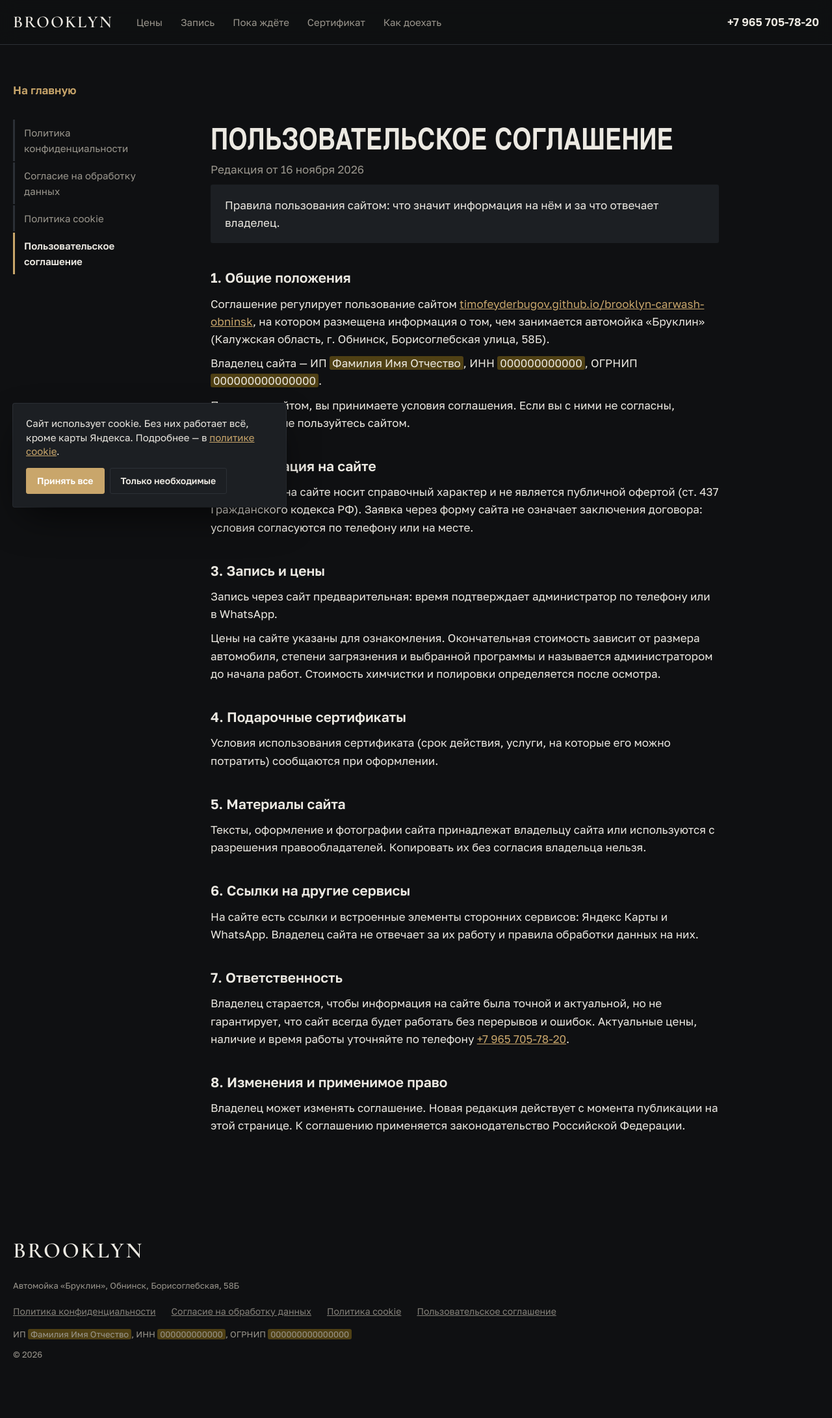
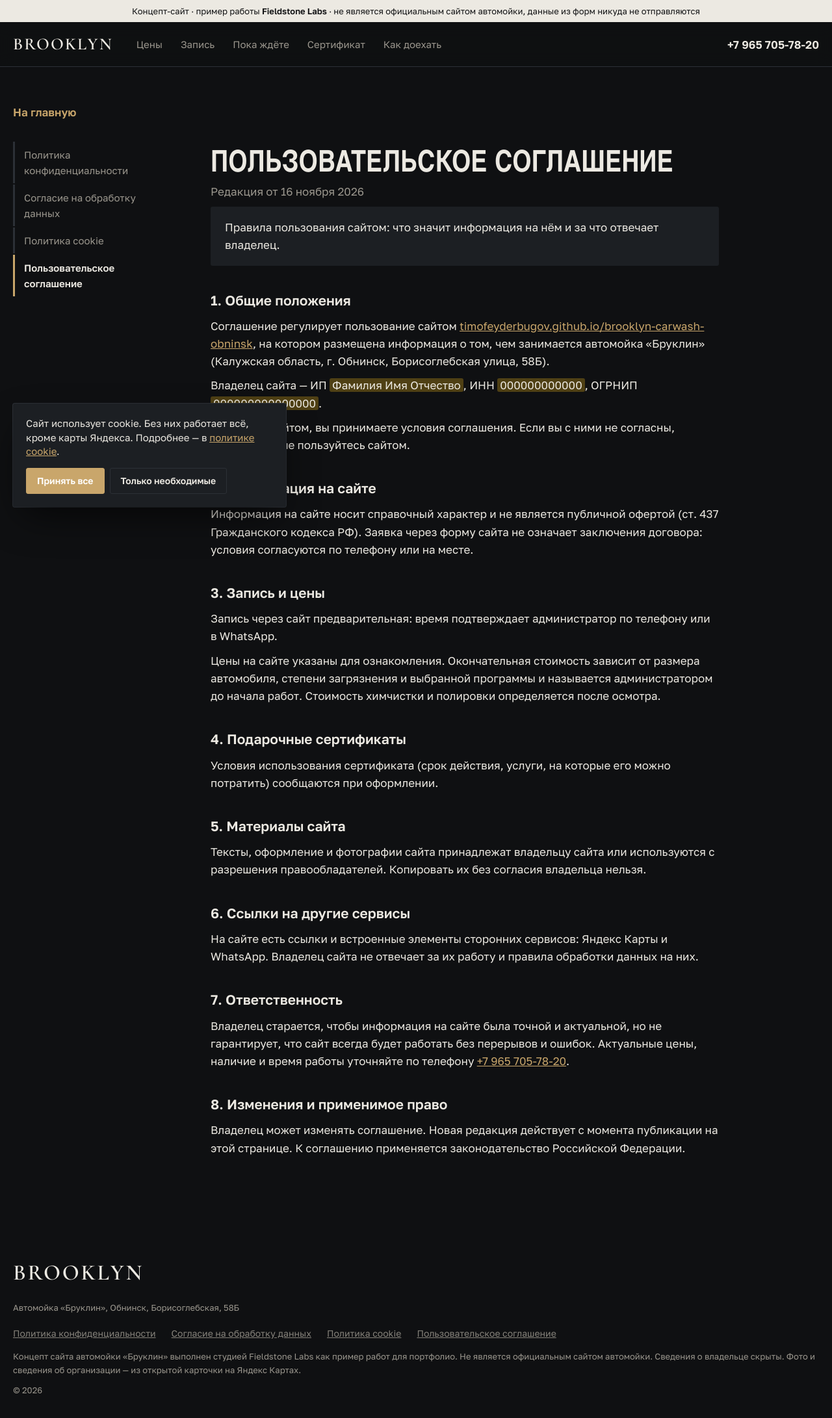
Before and after one commit to TimofeyDerbugov/brooklyn-carwash-obninsk, a plain HTML site: page terms.html in a window 1280 px wide. Shown: the whole page at 65% size. Before the commit the page ends 2143 px from the top, so only its background shows below. Drawn offline with nearby package versions, Linux system fonts and the light colour scheme.

Commit message:
Плашка «концепт-сайт» и noindex
Сверху на всех страницах — пометка, что это концепт Fieldstone Labs,
а не официальный сайт. В подвале вместо реквизитов — примечание о концепте.

Co-Authored-By: Claude Opus 5.5 <noreply@anthropic.com>
Claude-Session: https://claude.ai/code/session_01TiNXj3SMrfKrdoPEPrb4BU

```diff
--- a/css/style.css
+++ b/css/style.css
@@ -1334,3 +1334,14 @@ select.form__input {
 .not-found__title {
     text-transform: uppercase;
 }
+
+/* ---------- Плашка «концепт» ---------- */
+
+.demo-bar {
+    padding: 8px 20px;
+    background: var(--ink-main);
+    color: var(--bg, #000);
+    font-size: 13px;
+    line-height: 1.4;
+    text-align: center;
+}
--- a/terms.html
+++ b/terms.html
@@ -3,8 +3,8 @@
 <head>
     <meta charset="UTF-8">
     <meta name="viewport" content="width=device-width, initial-scale=1">
-    <title>Пользовательское соглашение — Автомойка «Бруклин»</title>
-    <meta name="robots" content="noindex, follow">
+    <title>Пользовательское соглашение — Автомойка «Бруклин» (концепт)</title>
+    <meta name="robots" content="noindex, nofollow">
 
     <link rel="preconnect" href="https://fonts.googleapis.com">
     <link rel="preconnect" href="https://fonts.gstatic.com" crossorigin>
@@ -14,6 +14,11 @@
     <link rel="stylesheet" href="css/style.css">
 </head>
 <body>
+
+    <div class="demo-bar" role="note">
+        Концепт-сайт · пример работы <strong>Fieldstone Labs</strong> · не является официальным сайтом автомойки,
+        данные из форм никуда не отправляются
+    </div>
 
     <header class="header">
         <div class="wrap header__inner">
@@ -89,10 +94,10 @@
                 <a href="cookies.html">Политика cookie</a>
                 <a href="terms.html">Пользовательское соглашение</a>
             </nav>
-            <!-- Реквизиты: заменить на настоящие данные владельца -->
             <p class="footer__small">
-                ИП <span class="fill">Фамилия Имя Отчество</span>, ИНН <span class="fill">000000000000</span>,
-                ОГРНИП <span class="fill">000000000000000</span>
+                Концепт сайта автомойки «Бруклин» выполнен студией Fieldstone Labs как пример работ для портфолио.
+                Не является официальным сайтом автомойки. Сведения о владельце скрыты.
+                Фото и сведения об организации — из открытой карточки на Яндекс Картах.
             </p>
             <p class="footer__small">© <span data-year>2026</span></p>
         </div>
```
Also changed, not shown: 404.html (+7 -2 lines), consent.html (+10 -5 lines), cookies.html (+10 -5 lines), index.html (+10 -4 lines), privacy.html (+10 -5 lines).
